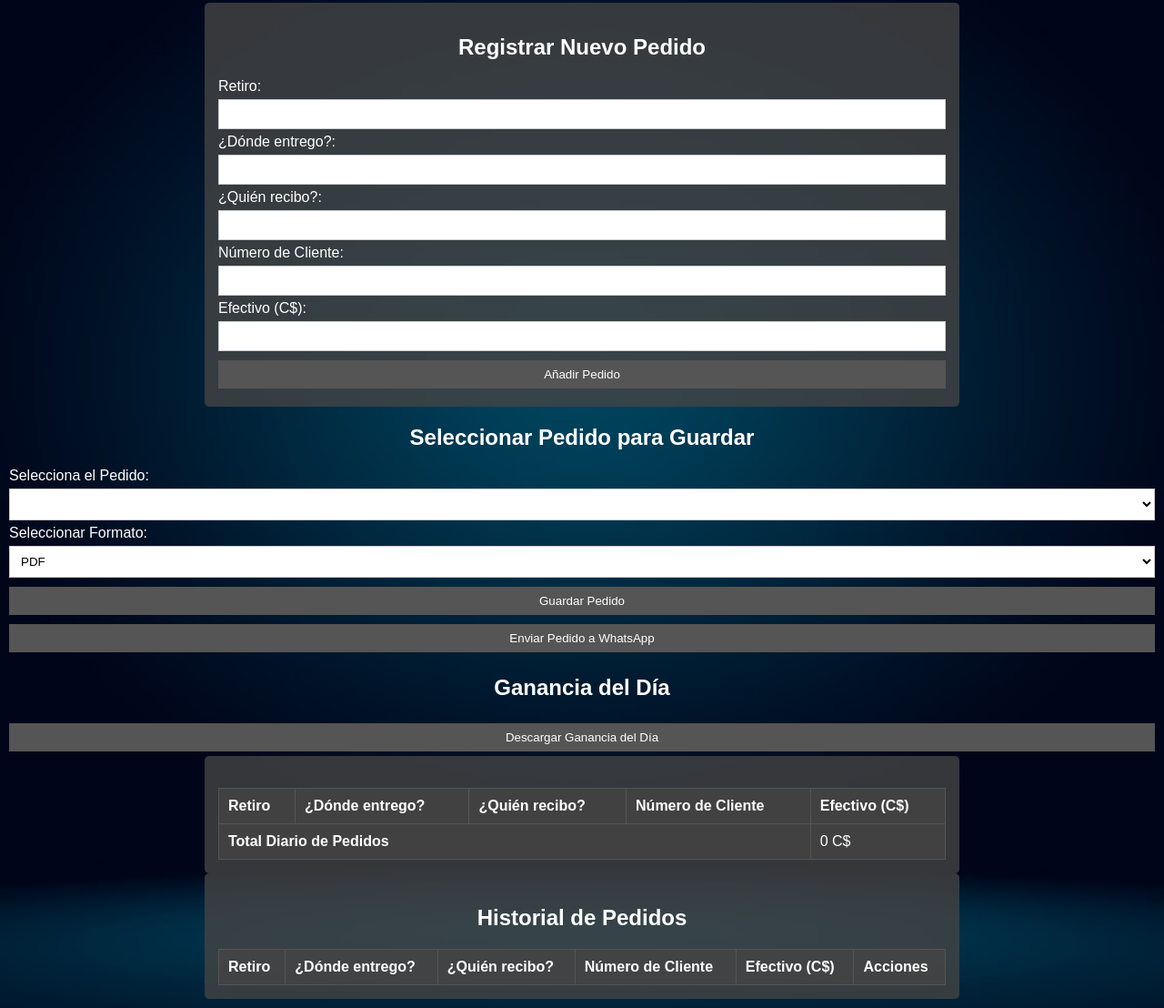
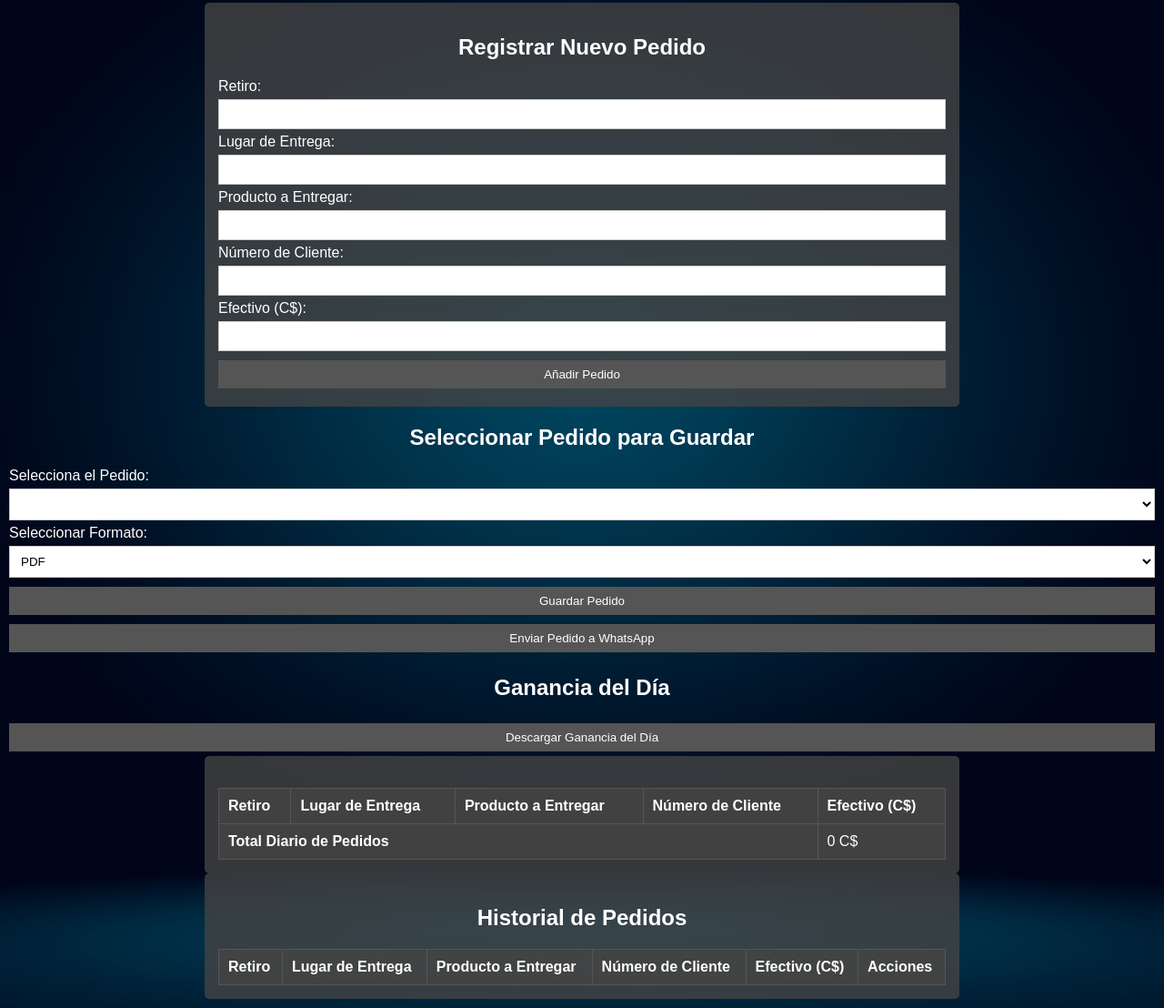
Before and after one commit to deliveryControl24/deliveryControl24.github.io, a plain HTML site: page index.html in a window 1280 px wide. Shown: the part 135-1243 px from the top of the page at 91% size. Drawn offline with nearby package versions, Linux system fonts and the light colour scheme.

Commit message:
Add files via upload

```diff
--- a/index.html
+++ b/index.html
@@ -53,8 +53,8 @@
 <form id="orderForm">
     <h2>Registrar Nuevo Pedido</h2>
     <label>Retiro: <input type="text" id="pickup" required></label>
-    <label>¿Dónde entrego?: <input type="text" id="deliveryAddress" required></label>
-    <label>¿Quién recibo?: <input type="text" id="recipient" required></label>
+    <label>Lugar de Entrega: <input type="text" id="deliveryAddress" required></label> <!-- Modificado -->
+    <label>Producto a Entregar: <input type="text" id="recipient" required></label> <!-- Modificado -->
     <label>Número de Cliente: <input type="text" id="customerNumber" required></label>
     <label>Efectivo (C$): <input type="number" id="cash" min="0" required></label>
     <button type="submit">Añadir Pedido</button>
@@ -79,8 +79,8 @@
         <thead>
             <tr>
                 <th>Retiro</th>
-                <th>¿Dónde entrego?</th>
-                <th>¿Quién recibo?</th>
+                <th>Lugar de Entrega</th> <!-- Modificado -->
+                <th>Producto a Entregar</th> <!-- Modificado -->
                 <th>Número de Cliente</th>
                 <th>Efectivo (C$)</th>
             </tr>
@@ -101,8 +101,8 @@
         <thead>
             <tr>
                 <th>Retiro</th>
-                <th>¿Dónde entrego?</th>
-                <th>¿Quién recibo?</th>
+                <th>Lugar de Entrega</th> <!-- Modificado -->
+                <th>Producto a Entregar</th> <!-- Modificado -->
                 <th>Número de Cliente</th>
                 <th>Efectivo (C$)</th>
                 <th>Acciones</th> <!-- Nueva columna para acciones -->
@@ -202,8 +202,8 @@
         voucherContainer.innerHTML = `
             <h2>Voucher de Pedido</h2>
             <p><strong>Retiro:</strong> ${order.pickup}</p>
-            <p><strong>¿Dónde entrego?:</strong> ${order.deliveryAddress}</p>
-            <p><strong>¿Quién recibo?:</strong> ${order.recipient}</p>
+            <p><strong>Lugar de Entrega:</strong> ${order.deliveryAddress}</p> <!-- Modificado -->
+            <p><strong>Producto a Entregar:</strong> ${order.recipient}</p> <!-- Modificado -->
             <p><strong>Número de Cliente:</strong> ${order.customerNumber}</p>
             <p><strong>Efectivo:</strong> ${order.cash} C$</p>
         `;
@@ -233,8 +233,8 @@
 
         const message = `Nuevo Pedido:\n` +
                         `Retiro: ${order.pickup}\n` +
-                        `¿Dónde entrego?: ${order.deliveryAddress}\n` +
-                        `¿Quién recibo?: ${order.recipient}\n` +
+                        `Lugar de Entrega: ${order.deliveryAddress}\n` + <!-- Modificado -->
+                        `Producto a Entregar: ${order.recipient}\n` + <!-- Modificado -->
                         `Número de Cliente: ${order.customerNumber}\n` +
                         `Efectivo: ${order.cash} C$`;
 
```
